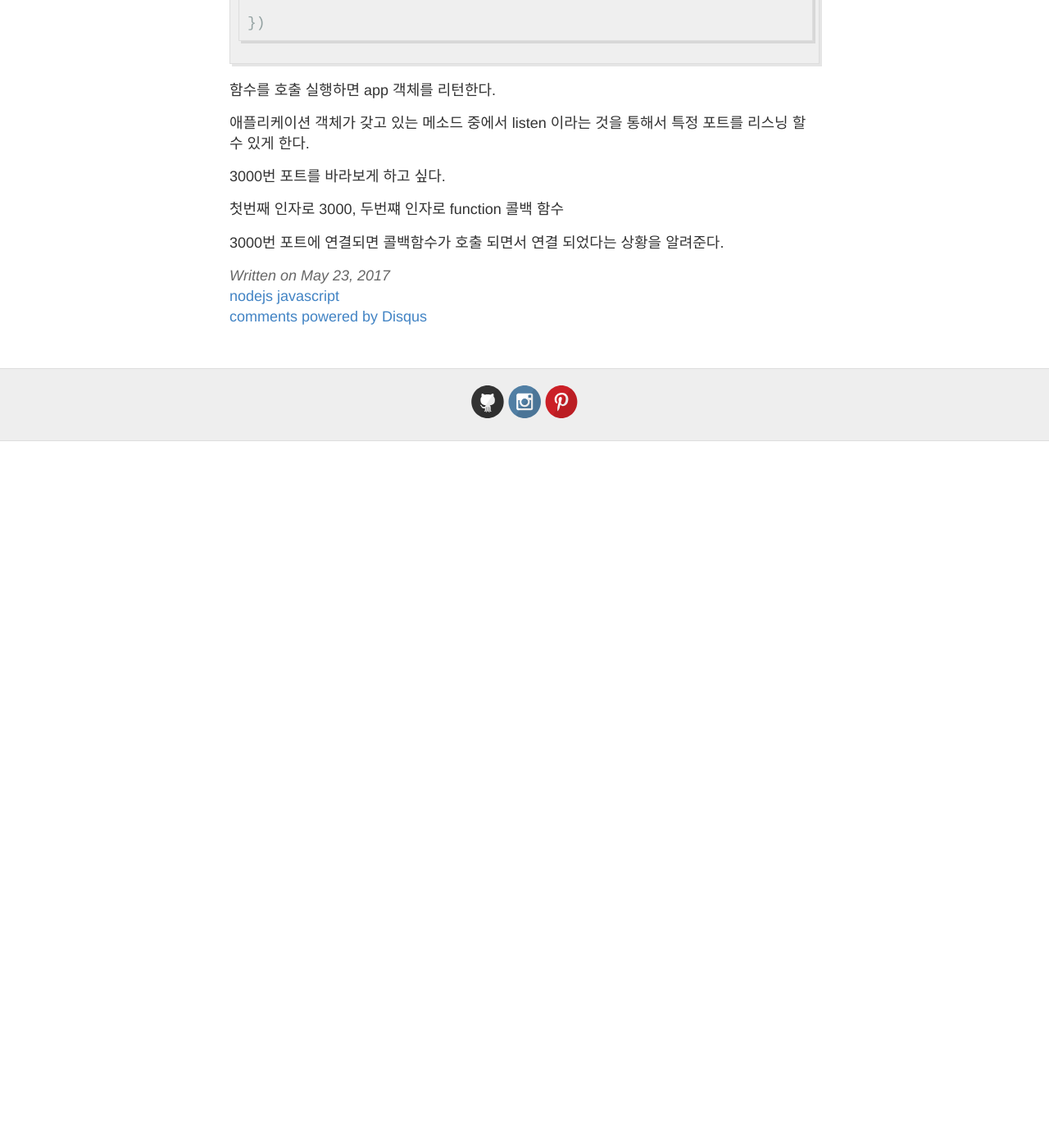
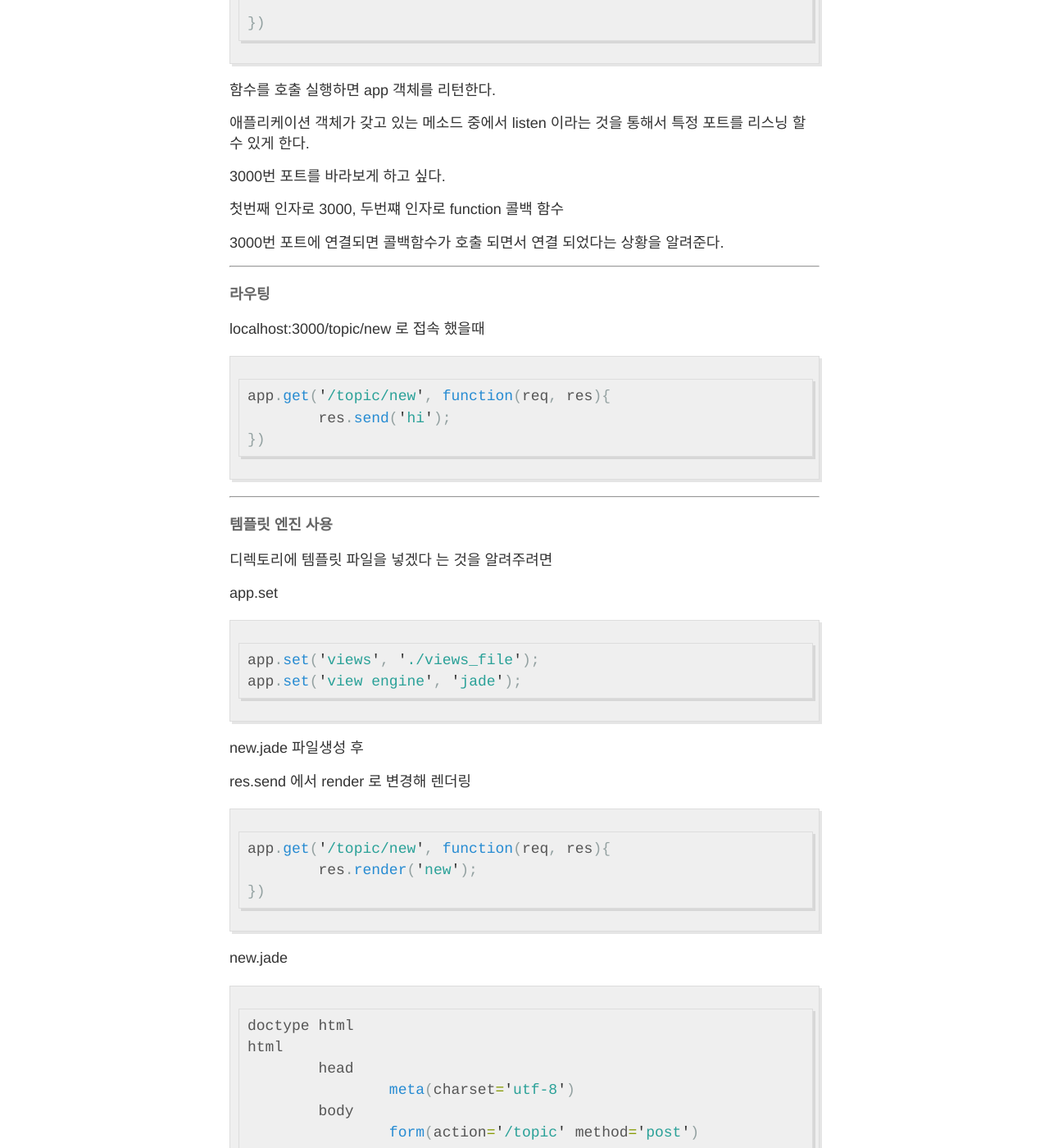
Before and after one commit to songssss/songssss.github.io, a Jekyll site: the page built from _posts/2017-05-23-nodejs2.md, in a window 1280 px wide and 1400 px high, scrolled down 960 px. Shown: the whole window at 82% size. Built offline with Jekyll 4.4.1, drawn with Linux system fonts in a browser that asks for light colours; comment, search, counter and statistics services are not loaded; before the commit the page ends 1498 px from its top, so only the background shows below that; some of the changed text lies outside the part shown.

Commit message:
post add

````diff
--- a/_posts/2017-05-23-nodejs2.md
+++ b/_posts/2017-05-23-nodejs2.md
@@ -44,6 +44,7 @@ app.listen(3000, function(){
 
 })
 ```
+
 함수를 호출 실행하면 app 객체를 리턴한다.
 
 애플리케이션 객체가 갖고 있는 메소드 중에서 listen 이라는 것을 통해서 특정 포트를 리스닝 할 수 있게 한다.
@@ -53,3 +54,66 @@ app.listen(3000, function(){
 첫번째 인자로 3000, 두번쨰 인자로 function 콜백 함수
 
 3000번 포트에 연결되면 콜백함수가 호출 되면서 연결 되었다는 상황을 알려준다.
+
+
+---
+
+#### 라우팅
+
+localhost:3000/topic/new 로 접속 했을때
+
+```javascript
+app.get('/topic/new', function(req, res){
+	res.send('hi');
+})
+```
+
+---
+
+#### 템플릿 엔진 사용
+
+디렉토리에 템플릿 파일을 넣겠다 는 것을 알려주려면
+
+app.set
+
+```javascript
+app.set('views', './views_file');
+app.set('view engine', 'jade');
+```
+
+new.jade 파일생성 후
+
+res.send 에서 render 로 변경해 렌더링
+
+
+```javascript
+app.get('/topic/new', function(req, res){
+	res.render('new');
+})
+```
+
+new.jade
+
+```javascript
+doctype html
+html
+	head
+		meta(charset='utf-8')
+	body
+		form(action='/topic' method='post')
+			p
+				input(type='text' name='title' placeholder='title')
+			p
+				textarea(name='description')
+			p
+				input(type='submit')
+```
+
+
+#### 라우팅 / 애플리케이션이 받도록 라우터 설정
+
+```javascript
+app.post('/topic', function(req, res){
+	res.send('hi topic');
+})
+```
````
Also changed, not shown: other parts of _posts/2017-05-23-nodejs2.md (+1 -1 lines).
